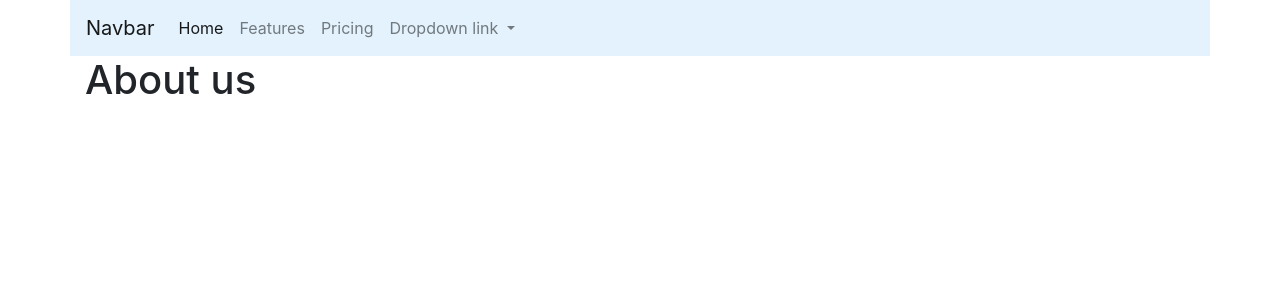
After one commit to ErsinAscar/travel_route, a Django app: page /about/ in a window 1280 px wide. The commit adds this page. Shown: the top 300 px of the page. Run offline with Django 3.2, Linux system fonts and the light colour scheme.

Commit message:
add bootstrap and extend

```diff
--- a/find_route/urls.py
+++ b/find_route/urls.py
@@ -13,12 +13,15 @@ Including another URLconf
     1. Import the include() function: from django.urls import include, path
     2. Add a URL to urlpatterns:  path('blog/', include('blog.urls'))
 """
+
 from django.contrib import admin
 from django.urls import path
 
-from find_route.views import home
+from find_route.views import home, about
 
 urlpatterns = [
     path('admin/', admin.site.urls),
     path('home', home),
+    path('about/', about),
+
 ]
--- a/find_route/views.py
+++ b/find_route/views.py
@@ -6,3 +6,9 @@ def home(request):
     name = 'Bob'
 
     return render(request, 'home.html', {'name': name})
+
+
+def about(request):
+    name = 'About us'
+
+    return render(request, 'about.html', {'name': name})
--- /dev/null
+++ b/templates/about.html
@@ -0,0 +1,6 @@
+{% extends 'base.html' %}
+{% block title %}About{% endblock %}
+
+{% block content %}
+<h1> About us</h1>
+{% endblock %}
--- /dev/null
+++ b/templates/base.html
@@ -0,0 +1,53 @@
+<!doctype html>
+<html lang="en">
+  <head>
+    <!-- Required meta tags -->
+    <meta charset="utf-8">
+    <meta name="viewport" content="width=device-width, initial-scale=1, shrink-to-fit=no">
+
+    <!-- Bootstrap CSS -->
+    <link rel="stylesheet" href="https://cdn.jsdelivr.net/npm/bootstrap@4.3.1/dist/css/bootstrap.min.css" integrity="sha384-ggOyR0iXCbMQv3Xipma34MD+dH/1fQ784/j6cY/iJTQUOhcWr7x9JvoRxT2MZw1T" crossorigin="anonymous">
+
+    <title>{% block title %}{% endblock %}</title>
+  </head>
+  <body>
+  <nav class="navbar navbar-expand-lg navbar-light  container" style="background-color: #e3f2fd;">
+  <a class="navbar-brand" href="#">Navbar</a>
+  <button class="navbar-toggler" type="button" data-toggle="collapse" data-target="#navbarNavDropdown" aria-controls="navbarNavDropdown" aria-expanded="false" aria-label="Toggle navigation">
+    <span class="navbar-toggler-icon"></span>
+  </button>
+  <div class="collapse navbar-collapse" id="navbarNavDropdown">
+    <ul class="navbar-nav">
+      <li class="nav-item active">
+        <a class="nav-link" href="#">Home <span class="sr-only">(current)</span></a>
+      </li>
+      <li class="nav-item">
+        <a class="nav-link" href="#">Features</a>
+      </li>
+      <li class="nav-item">
+        <a class="nav-link" href="#">Pricing</a>
+      </li>
+      <li class="nav-item dropdown">
+        <a class="nav-link dropdown-toggle" href="#" id="navbarDropdownMenuLink" role="button" data-toggle="dropdown" aria-haspopup="true" aria-expanded="false">
+          Dropdown link
+        </a>
+        <div class="dropdown-menu" aria-labelledby="navbarDropdownMenuLink">
+          <a class="dropdown-item" href="#">Action</a>
+          <a class="dropdown-item" href="#">Another action</a>
+          <a class="dropdown-item" href="#">Something else here</a>
+        </div>
+      </li>
+    </ul>
+  </div>
+</nav>
+  <div class="container">
+   {% block content %}{% endblock %}
+  </div>
+
+    <!-- Optional JavaScript -->
+    <!-- jQuery first, then Popper.js, then Bootstrap JS -->
+    <script src="https://code.jquery.com/jquery-3.3.1.slim.min.js" integrity="sha384-q8i/X+965DzO0rT7abK41JStQIAqVgRVzpbzo5smXKp4YfRvH+8abtTE1Pi6jizo" crossorigin="anonymous"></script>
+    <script src="https://cdn.jsdelivr.net/npm/popper.js@1.14.7/dist/umd/popper.min.js" integrity="sha384-UO2eT0CpHqdSJQ6hJty5KVphtPhzWj9WO1clHTMGa3JDZwrnQq4sF86dIHNDz0W1" crossorigin="anonymous"></script>
+    <script src="https://cdn.jsdelivr.net/npm/bootstrap@4.3.1/dist/js/bootstrap.min.js" integrity="sha384-JjSmVgyd0p3pXB1rRibZUAYoIIy6OrQ6VrjIEaFf/nJGzIxFDsf4x0xIM+B07jRM" crossorigin="anonymous"></script>
+  </body>
+</html>
```
Also changed, not shown: templates/home.html (+6 -10 lines).
